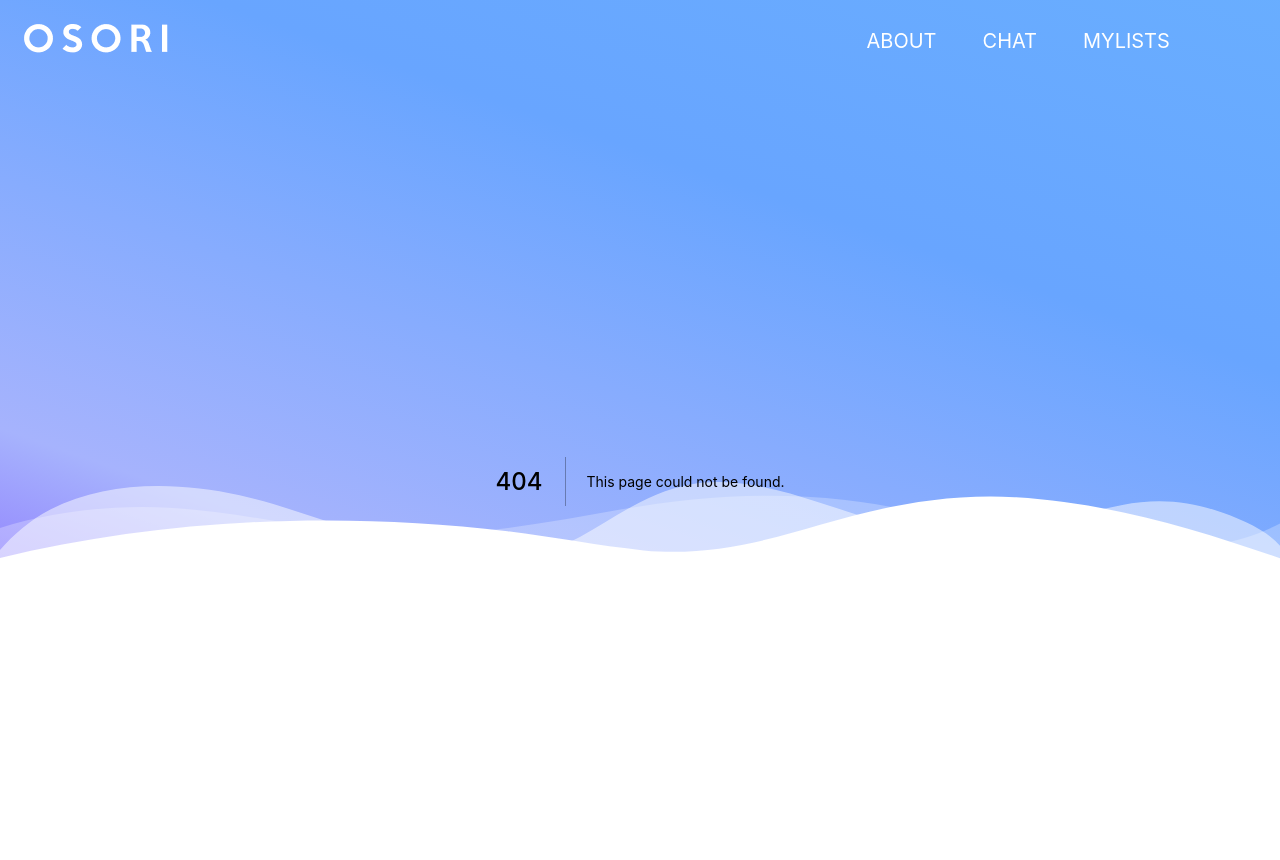
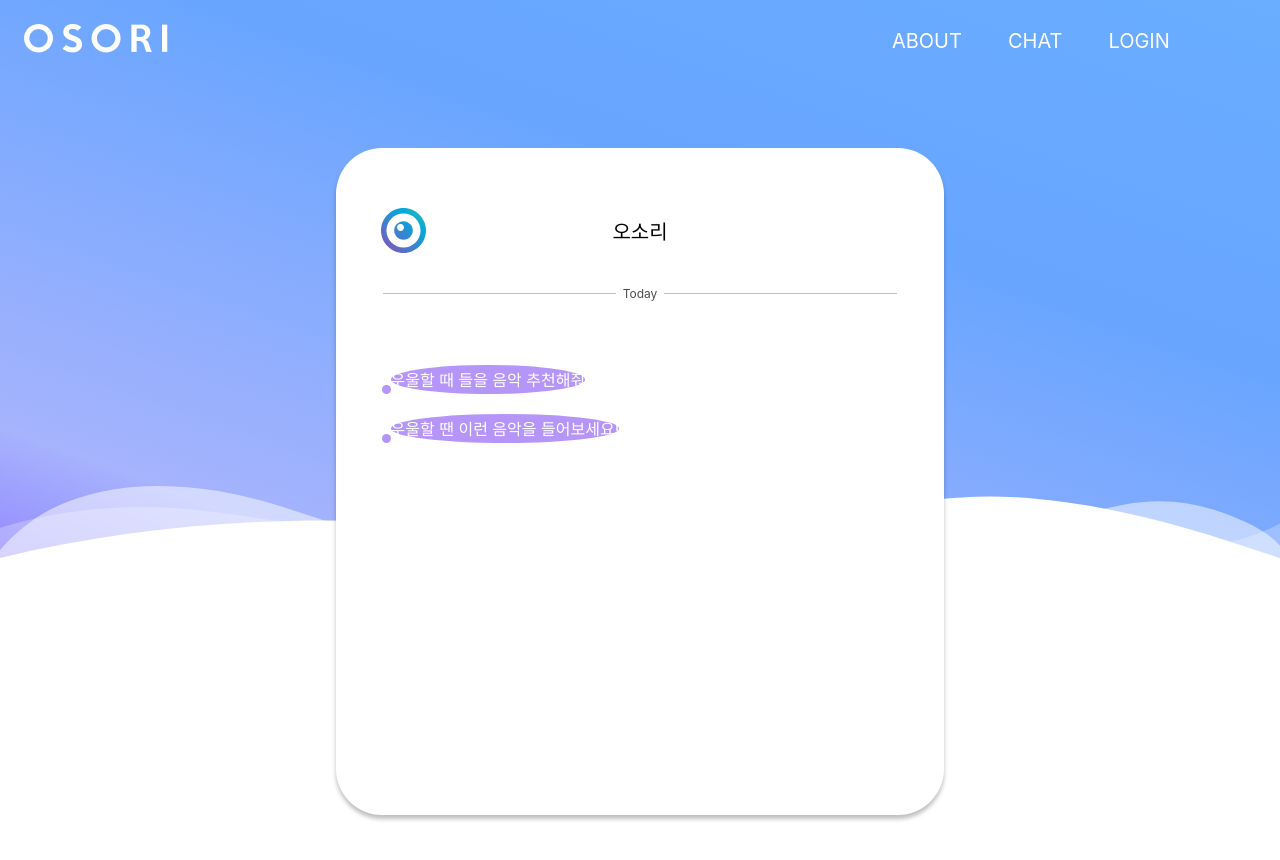
Before and after one commit to OsoriProject/Osori-FE, a Next.js app: page /chat/1 in a window 1280 px wide. Before the commit this address had no page. Shown: the top 860 px of the page. Built offline with nearby package versions, Linux system fonts and the light colour scheme; a web font is replaced by a local one.

Commit message:
chore: implement chat page 채팅 페이지 퍼블리싱

```diff
--- /dev/null
+++ b/components/ChatElem.tsx
@@ -0,0 +1,54 @@
+interface chatObj{
+  sender: number, // 0: Osori, 1: user
+  content: string
+}
+
+const ChatElem = ({chatElemProps} : {chatElemProps: chatObj}) =>{
+  return (
+    <>
+      <div className="chat-elem-container">
+        <div className="speech">
+          <div className="tail"></div>
+          <div className="body">
+            <p>{chatElemProps.content}</p>
+          </div>
+        </div>
+      </div>
+      <style jsx>{`
+        .chat-elem-container{
+          display:flex;
+          width:100%;
+          margin:1.25em 0 1.25em 0;
+          justify-content: ${chatElemProps.sender === 0 ? "flex-start" : "flex-end"};
+        }
+        .speech{
+          display:flex;
+          height:1.8em;
+          max-width:100%;
+          align-items:flex-end;
+        }
+        .body{
+          display:flex;
+          align-items:center;
+          justify-content:center;
+          border-radius:50%;
+          height:1.8em;
+          background-color: ${chatElemProps.sender === 0 ? "#B695F9" : "#68A5FF"};
+          order: ${chatElemProps.sender === 0 ? 1 : 0}
+        }
+        .tail{
+          border-radius:100%;
+          width:0.56em;
+          height:0.56em;
+          background-color: ${chatElemProps.sender === 0 ? "#B695F9" : "#68A5FF"};
+          order: ${chatElemProps.sender === 0 ? 0 : 1}
+        }
+        p{
+          color:white;
+        }
+      `}</style>
+    </>
+  );
+}
+
+export default ChatElem;
--- /dev/null
+++ b/components/Container.tsx
@@ -0,0 +1,34 @@
+import React from 'react';
+
+const Container = ({children} : {children:JSX.Element | JSX.Element[]}) => {
+  return (
+    <>
+      <div className="container">
+        {children}
+      </div>
+      <style jsx>{`
+        .container{
+          display:flex;
+          flex-direction: column;
+          margin-top:4.2em;
+          margin-bottom:4.2em;
+          width: 608px;
+          height: 667px;
+          background: #FFFFFF;
+          box-shadow: 0px 4px 4px rgba(0, 0, 0, 0.25);
+          border-radius: 46px;
+          justify-content:flex-start;
+          align-items:center;
+        }
+        @media screen and (max-width: 768px){
+          .container{
+            width:80%;
+          }
+        }
+      `}
+      </style>
+    </>
+  );
+}
+
+export default Container;
--- a/components/Layout.tsx
+++ b/components/Layout.tsx
@@ -1,8 +1,15 @@
+import Head from "next/head";
 import { ReactNode } from "react";
 import NavBar from "./Navbar";
 
 function Layout({children} : {children: ReactNode}){
   return(
+    <>
+    <Head>
+      <title>소리를 만나다, 오소리</title>
+      <meta name="viewport" content="width=device-width, initial-scale=1, minimum-scale=1, user-scalable=no" />
+      <link rel="shortcut icon" href="/icons/favicon.ico"/>
+    </Head>
       <div className="container">
         <NavBar />
         <div className="background">
@@ -50,7 +57,8 @@ function Layout({children} : {children: ReactNode}){
           `}</style>
 
       </div>
-  )
+    </>
+  );
 }
 
 export default Layout;
--- a/components/Navbar.tsx
+++ b/components/Navbar.tsx
@@ -9,7 +9,8 @@ function NavBar(){
   const [navbar, setNavbar] = useState(false);
   // is the navbar toggle btn clicked?
   const [menu, setMenu] = useState(false);
-
+  // is Logged in?
+  const [isLogin, setIsLogin] = useState(false);
   //navbar background change resposive to scroll
   const changeNavbarBackgroundOnScroll = ()=>{
     setNavbar(window.scrollY >= 1 ? true : false);
@@ -35,11 +36,15 @@ function NavBar(){
         <Link href="/">
           <a className={router.pathname==="/" ? "selected" : ""}>ABOUT</a>
         </Link>
-        <Link href="/">
-          <a className={router.pathname==="/chat" ? "selected" : ""}>CHAT</a>
+        <Link href="/chat/1">
+          <a className={router.pathname==="/chat/1" ? "selected" : ""}>CHAT</a>
         </Link>
         <Link href="/">
-          <a className={router.pathname==="/mylist" ? "selected" : ""}>MYLISTS</a>
+          {isLogin ?
+            <a className={router.pathname==="/mylist/1" ? "selected" : ""}>MYLISTS</a>
+            :
+            <a className={router.pathname==="/login/1" ? "selected" : ""}>LOGIN</a>
+          }
         </Link>
       </div>
       <a
--- /dev/null
+++ b/pages/chat/[id].tsx
@@ -0,0 +1,89 @@
+import { NextPage } from "next";
+import Image from "next/image";
+import ChatElem from "../../components/ChatElem";
+import Container from "../../components/Container";
+const userSpeech = {
+  sender: 1,
+  content: "우울할 때 들을 음악 추천해줘"
+}
+const osoriSpeech = {
+  sender: 0,
+  content: "우울할 땐 이런 음악을 들어보세요!"
+}
+
+const Chat : NextPage = () => {
+
+  return (
+    <>
+      <div className="container">
+        <Container>
+          <div className="chat-header">
+            <div style={{
+              position:"relative",
+              width:"2.8em",
+              height:"2.8em",
+              marginLeft:"2.8em",
+
+            }}>
+              <Image src="/images/chat-logo.svg" layout="fill" />
+            </div>
+            <p>오소리</p>
+            <div style={{width:"2.8em", height:"2.8em", marginRight:"2.8em"}}>
+            </div>
+          </div>
+          <div className="divider">
+            <div id="line"></div>
+            <p>Today</p>
+            <div id="line"></div>
+          </div>
+          <div className="chat-screen">
+            <ChatElem chatElemProps={userSpeech} />
+            <ChatElem chatElemProps={osoriSpeech} />
+          </div>
+        </Container>
+      </div>
+      <style jsx>{`
+        .container{
+          display:flex;
+          flex-direction:column;
+          align-items:center;
+          justify-content:center;
+        }
+        .chat-header{
+          margin-top:3rem;
+          display:flex;
+          width:100%;
+          align-items:center;
+          justify-content:space-between;
+        }
+        .chat-header p{
+          font-size:1.25em;
+        }
+        .divider{
+          display:flex;
+          margin-top:1.3em;
+          width:85%;
+          justify-content:center;
+          align-items:center;
+        }
+        .divider p{
+          font-size:0.75em;
+          color:black;
+          opacity:70%;
+          margin: 0 0.56em 0 0.56em;
+        }
+        #line{
+          width:45%;
+          height:1px;
+          background-color:#C2C2C2;
+        }
+        .chat-screen{
+          width:85%;
+          margin-top: 2.75em;
+        }
+      `}</style>
+    </>
+  );
+}
+
+export default Chat;
```
Also changed, not shown: public/images/chat-logo.svg (added). Lines whose indentation alone changed are shown as unchanged.
